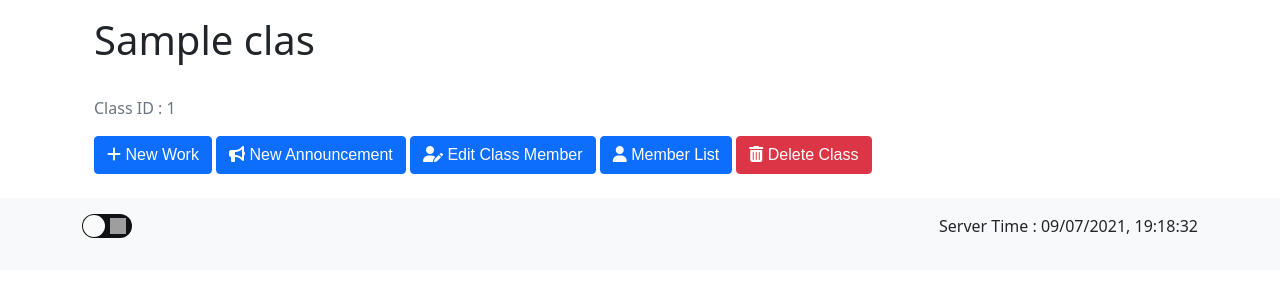
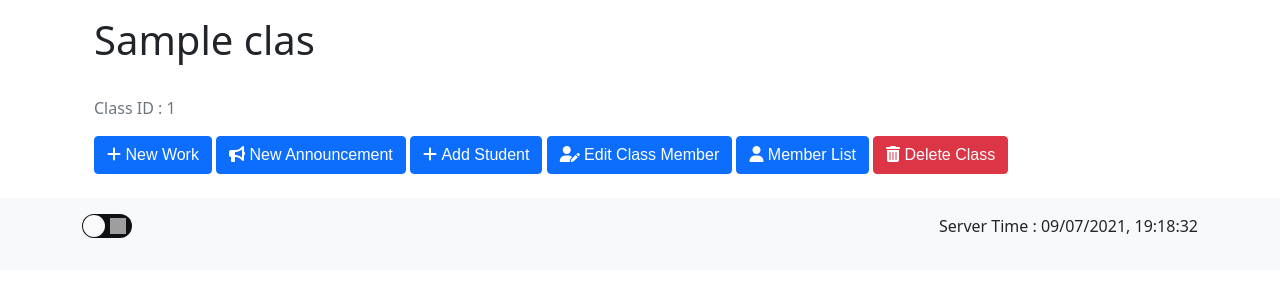
Before and after one commit to HelloYeew/ta-assistant-django, a Django app: page /class/1 in a window 1280 px wide. Shown: the part 71-371 px from the top of the page. Run offline with Django 3.2, Linux system fonts and the light colour scheme; tables that the repository leaves empty hold one stand-in row (values such as "Sample post"); some libraries are stand-ins or nearby versions; grey boxes are pictures that could not be loaded.

Commit message:
Make add student view

```diff
--- a/classroom/forms.py
+++ b/classroom/forms.py
@@ -11,3 +11,7 @@ class EditMember(forms.ModelForm):
     class Meta:
         model = Class
         fields = ['student', 'ta', 'teacher']
+
+
+class AddStudent(forms.Form):
+    student_list = forms.CharField(label='Student List', max_length=1000)
--- a/classroom/templates/classroom/class_detail.html
+++ b/classroom/templates/classroom/class_detail.html
@@ -6,8 +6,9 @@
         <h1>{{ object.name }}</h1>
         <br>
         <p class="text-muted">Class ID : {{ object.id }}</p>
-        <a class="btn btn-primary" href="new-work.html" role="button" style="font-family:Arial, FontAwesome">&#xF067; New Work</a>
+        <a class="btn btn-primary" href="#" role="button" style="font-family:Arial, FontAwesome">&#xF067; New Work</a>
         <a class="btn btn-primary" href="#" role="button" style="font-family:Arial, FontAwesome">&#xF0A1; New Announcement</a>
+    <a class="btn btn-primary" href="{% url "class-add-student" object.pk %}" role="button" style="font-family:Arial, FontAwesome">&#xF067; Add Student</a>
         <a class="btn btn-primary" href="{% url "class-edit-member" object.pk%}" role="button" style="font-family:Arial, FontAwesome">&#xf4ff; Edit Class Member</a>
         <a class="btn btn-primary" href="{% url "class-member" object.pk%}" role="button" style="font-family:Arial, FontAwesome">&#xf007; Member List</a>
         <a class="btn btn-danger" href="{% url "class-delete" object.pk%}" role="button" style="font-family:Arial, FontAwesome">&#xf2ed; Delete Class</a>
--- a/classroom/urls.py
+++ b/classroom/urls.py
@@ -8,5 +8,6 @@ urlpatterns = [
     path('class/<int:pk>', ClassDetailView.as_view(), name="class-detail"),
     path('class/<int:pk>/edit-member', ClassUpdateMember.as_view(), name="class-edit-member"),
     path('class/<int:pk>/member', views.view_member, name="class-member"),
+    path('class/<int:pk>/member/add/student', views.add_student, name="class-add-student"),
     path('class/<int:pk>/delete', ClassDeleteView.as_view(), name="class-delete")
 ]
--- a/classroom/views.py
+++ b/classroom/views.py
@@ -2,6 +2,7 @@ from django.contrib.auth.decorators import login_required
 from django.shortcuts import render, redirect, get_object_or_404
 from django.contrib import messages
 from django.contrib.auth.mixins import LoginRequiredMixin, UserPassesTestMixin
+from django.urls import reverse
 from django.views.generic import (
     CreateView,
     DetailView,
@@ -9,7 +10,7 @@ from django.views.generic import (
     ListView,
     DeleteView
 )
-from .forms import EditMember
+from .forms import EditMember, AddStudent
 from .models import Class
 from database_function.conversion import get_all_class_member, convert_member, create_member_query, convert_to_usable_value
 from database_function.home_view import get_available_class_student, get_available_class_ta, get_available_class_teacher, check_status
@@ -88,3 +89,20 @@ class ClassDeleteView(LoginRequiredMixin, DeleteView):
     model = Class
     template_name = 'classroom/class_delete.html'
     success_url = '/'
+
+
+def add_student(request, pk):
+    class_detail = get_object_or_404(Class, pk=pk)
+    if request.method == "POST":
+        form = AddStudent(request.POST)
+        if form.is_valid():
+            return redirect(reverse('class-member', kwargs={'pk': class_detail.id}))
+    else:
+        form = AddStudent()
+
+    context = {
+        'form': form,
+        'page_title': 'Add Student'
+    }
+
+    return render(request, "classroom/class_addstudent.html", context)
```
Also changed, not shown: classroom/templates/classroom/class_addstudent.html (added, +21 -0 lines).
